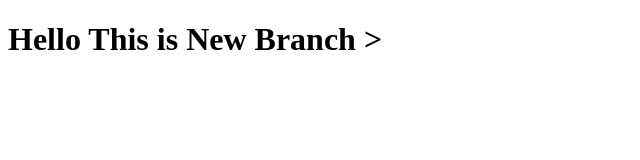
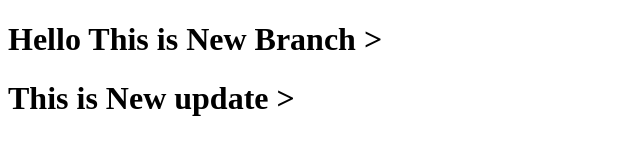
Before and after one commit to TahaOlayyan/myproject, a plain HTML site: page index.html in a window 1280 px wide. Shown: the whole page, without its empty margins (0-640 px from the left). Drawn offline with Linux system fonts and the light colour scheme.

Commit message:
edit the html file

```diff
--- a/index.html
+++ b/index.html
@@ -6,6 +6,8 @@
 <body>
     <h1>Hello This is New Branch >
     </h1>
+    <h1>This is New update >
+    </h1>
     <script src="app.js"></script>
 </body>
 </html>
```
